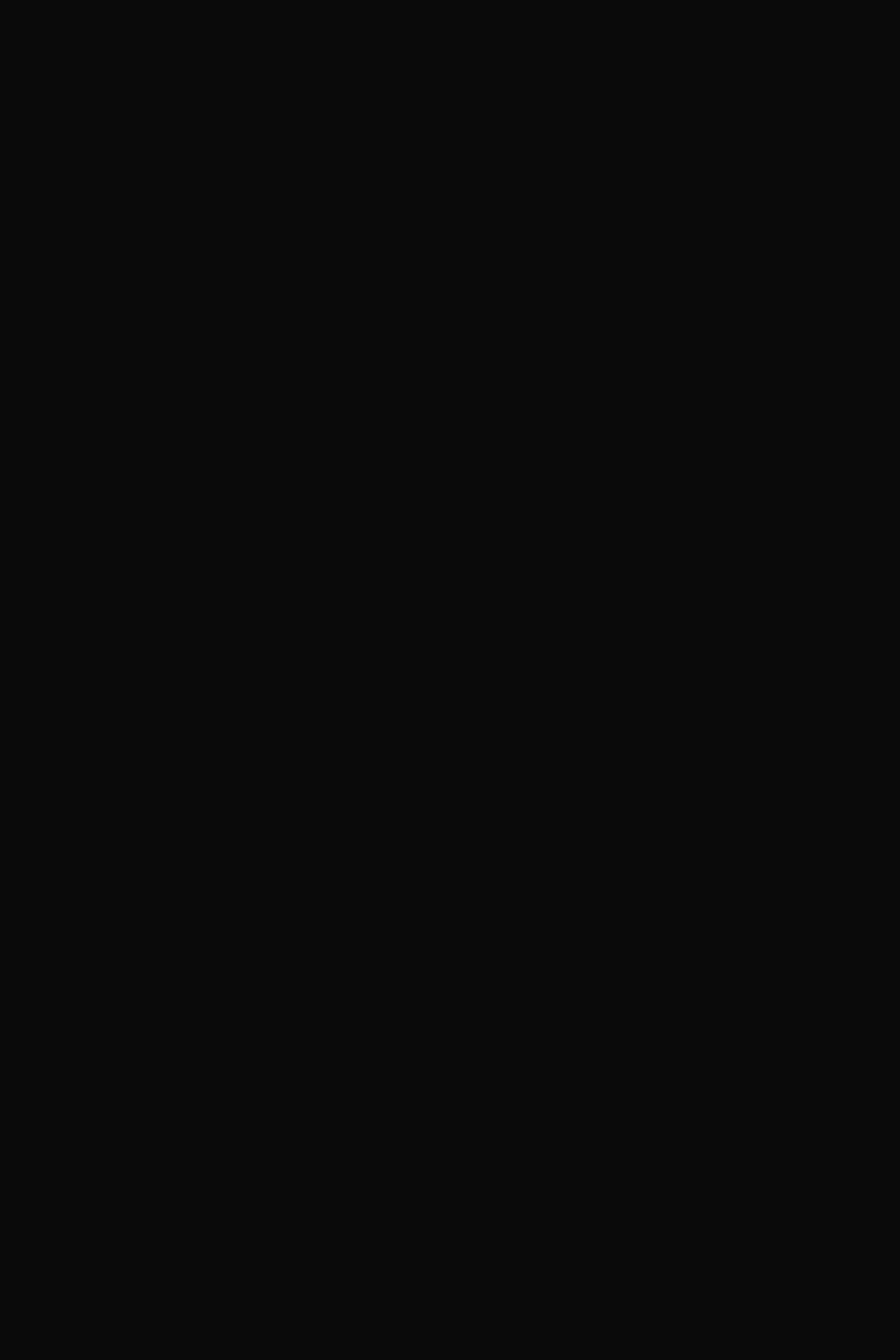
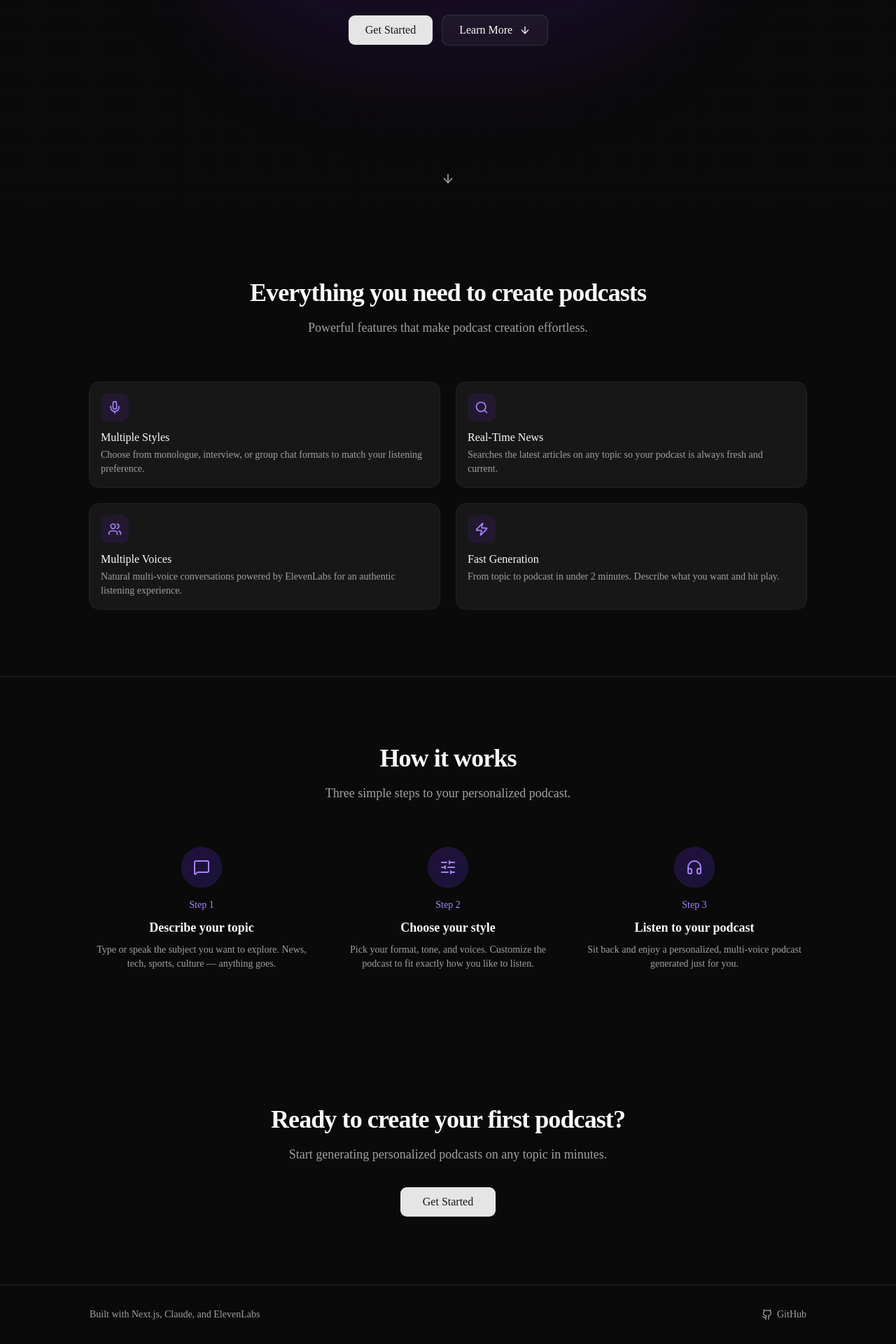
Before and after one commit to KurtLehnardt/pod-faster, a Next.js app: page / in a window 1280 px wide. Shown: the part 498-2418 px from the top of the page at 70% size. Before the commit the page ends 800 px from the top, so only its background shows below. Built offline with nearby package versions, Linux system fonts and the light colour scheme.

Commit message:
feat(t14): marketing landing page with hero, features, how-it-works sections
Co-Authored-By: Claude Opus 4.6 <noreply@anthropic.com>

```diff
--- a/src/app/globals.css
+++ b/src/app/globals.css
@@ -124,6 +124,6 @@
     @apply bg-background text-foreground;
   }
   html {
-    @apply font-sans;
+    @apply scroll-smooth font-sans;
   }
 }
--- a/src/app/page.tsx
+++ b/src/app/page.tsx
@@ -1,7 +1,243 @@
+import Link from "next/link";
+import {
+  Card,
+  CardHeader,
+  CardTitle,
+  CardDescription,
+  CardContent,
+} from "@/components/ui/card";
+import { buttonVariants } from "@/components/ui/button";
+import { cn } from "@/lib/utils/index";
+import {
+  Mic,
+  Search,
+  Users,
+  Zap,
+  MessageSquare,
+  SlidersHorizontal,
+  Headphones,
+  Github,
+  ArrowDown,
+} from "lucide-react";
+
+const features = [
+  {
+    icon: Mic,
+    title: "Multiple Styles",
+    description:
+      "Choose from monologue, interview, or group chat formats to match your listening preference.",
+  },
+  {
+    icon: Search,
+    title: "Real-Time News",
+    description:
+      "Searches the latest articles on any topic so your podcast is always fresh and current.",
+  },
+  {
+    icon: Users,
+    title: "Multiple Voices",
+    description:
+      "Natural multi-voice conversations powered by ElevenLabs for an authentic listening experience.",
+  },
+  {
+    icon: Zap,
+    title: "Fast Generation",
+    description:
+      "From topic to podcast in under 2 minutes. Describe what you want and hit play.",
+  },
+];
+
+const steps = [
+  {
+    number: 1,
+    icon: MessageSquare,
+    title: "Describe your topic",
+    description:
+      "Type or speak the subject you want to explore. News, tech, sports, culture — anything goes.",
+  },
+  {
+    number: 2,
+    icon: SlidersHorizontal,
+    title: "Choose your style",
+    description:
+      "Pick your format, tone, and voices. Customize the podcast to fit exactly how you like to listen.",
+  },
+  {
+    number: 3,
+    icon: Headphones,
+    title: "Listen to your podcast",
+    description:
+      "Sit back and enjoy a personalized, multi-voice podcast generated just for you.",
+  },
+];
+
 export default function Home() {
   return (
-    <div className="flex min-h-screen items-center justify-center">
-      <h1 className="text-4xl font-bold">pod-faster</h1>
+    <div className="flex min-h-screen flex-col">
+      {/* Hero Section */}
+      <section className="relative flex min-h-screen flex-col items-center justify-center overflow-hidden px-4 text-center">
+        {/* Gradient background */}
+        <div className="pointer-events-none absolute inset-0 bg-gradient-to-b from-violet-950/40 via-background to-background" />
+        <div className="pointer-events-none absolute top-0 left-1/2 h-[600px] w-[800px] -translate-x-1/2 rounded-full bg-violet-600/10 blur-3xl" />
+
+        <div className="relative z-10 flex max-w-3xl flex-col items-center gap-6">
+          <div className="inline-flex items-center gap-2 rounded-full border border-border bg-muted/50 px-4 py-1.5 text-sm text-muted-foreground">
+            <Zap className="size-3.5" />
+            AI-Powered Podcast Generation
+          </div>
+
+          <h1 className="text-4xl font-bold tracking-tight sm:text-5xl md:text-6xl">
+            Turn Any News Topic Into a{" "}
+            <span className="bg-gradient-to-r from-violet-400 to-indigo-400 bg-clip-text text-transparent">
+              Podcast in Minutes
+            </span>
+          </h1>
+
+          <p className="max-w-xl text-lg text-muted-foreground sm:text-xl">
+            AI-powered podcast generation. Describe what you want to hear, and
+            we'll create a multi-voice podcast with the latest news.
+          </p>
+
+          <div className="flex flex-col gap-3 sm:flex-row">
+            <Link
+              href="/signup"
+              className={cn(
+                buttonVariants({ size: "lg" }),
+                "h-11 px-6 text-base"
+              )}
+            >
+              Get Started
+            </Link>
+            <a
+              href="#features"
+              className={cn(
+                buttonVariants({ variant: "outline", size: "lg" }),
+                "h-11 px-6 text-base"
+              )}
+            >
+              Learn More
+              <ArrowDown className="ml-1 size-4" />
+            </a>
+          </div>
+        </div>
+
+        {/* Scroll indicator */}
+        <div className="absolute bottom-8 left-1/2 -translate-x-1/2">
+          <a
+            href="#features"
+            className="text-muted-foreground transition-colors hover:text-foreground"
+            aria-label="Scroll to features"
+          >
+            <ArrowDown className="size-5 animate-bounce" />
+          </a>
+        </div>
+      </section>
+
+      {/* Features Section */}
+      <section
+        id="features"
+        className="scroll-mt-16 px-4 py-24 sm:px-6 lg:px-8"
+      >
+        <div className="mx-auto max-w-5xl">
+          <div className="mb-16 text-center">
+            <h2 className="text-3xl font-bold tracking-tight sm:text-4xl">
+              Everything you need to create podcasts
+            </h2>
+            <p className="mt-4 text-lg text-muted-foreground">
+              Powerful features that make podcast creation effortless.
+            </p>
+          </div>
+
+          <div className="grid gap-6 sm:grid-cols-2">
+            {features.map((feature) => (
+              <Card key={feature.title} className="border-0">
+                <CardHeader>
+                  <div className="mb-2 flex size-10 items-center justify-center rounded-lg bg-violet-600/10">
+                    <feature.icon className="size-5 text-violet-400" />
+                  </div>
+                  <CardTitle>{feature.title}</CardTitle>
+                  <CardDescription>{feature.description}</CardDescription>
+                </CardHeader>
+              </Card>
+            ))}
+          </div>
+        </div>
+      </section>
+
+      {/* How It Works Section */}
+      <section
+        id="how-it-works"
+        className="scroll-mt-16 border-t border-border px-4 py-24 sm:px-6 lg:px-8"
+      >
+        <div className="mx-auto max-w-5xl">
+          <div className="mb-16 text-center">
+            <h2 className="text-3xl font-bold tracking-tight sm:text-4xl">
+              How it works
+            </h2>
+            <p className="mt-4 text-lg text-muted-foreground">
+              Three simple steps to your personalized podcast.
+            </p>
+          </div>
+
+          <div className="grid gap-8 sm:grid-cols-3">
+            {steps.map((step) => (
+              <div key={step.number} className="flex flex-col items-center text-center">
+                <div className="mb-4 flex size-14 items-center justify-center rounded-full bg-gradient-to-br from-violet-600/20 to-indigo-600/20 ring-1 ring-violet-500/20">
+                  <step.icon className="size-6 text-violet-400" />
+                </div>
+                <div className="mb-2 text-sm font-medium text-violet-400">
+                  Step {step.number}
+                </div>
+                <h3 className="mb-2 text-lg font-semibold">{step.title}</h3>
+                <p className="text-sm text-muted-foreground">
+                  {step.description}
+                </p>
+              </div>
+            ))}
+          </div>
+        </div>
+      </section>
+
+      {/* CTA Section */}
+      <section className="px-4 py-24 sm:px-6 lg:px-8">
+        <div className="mx-auto max-w-2xl text-center">
+          <h2 className="text-3xl font-bold tracking-tight sm:text-4xl">
+            Ready to create your first podcast?
+          </h2>
+          <p className="mt-4 text-lg text-muted-foreground">
+            Start generating personalized podcasts on any topic in minutes.
+          </p>
+          <div className="mt-8">
+            <Link
+              href="/signup"
+              className={cn(
+                buttonVariants({ size: "lg" }),
+                "h-11 px-8 text-base"
+              )}
+            >
+              Get Started
+            </Link>
+          </div>
+        </div>
+      </section>
+
+      {/* Footer */}
+      <footer className="border-t border-border px-4 py-8 sm:px-6 lg:px-8">
+        <div className="mx-auto flex max-w-5xl flex-col items-center gap-4 sm:flex-row sm:justify-between">
+          <p className="text-sm text-muted-foreground">
+            Built with Next.js, Claude, and ElevenLabs
+          </p>
+          <a
+            href="https://github.com/krleh/pod-faster"
+            target="_blank"
+            rel="noopener noreferrer"
+            className="inline-flex items-center gap-1.5 text-sm text-muted-foreground transition-colors hover:text-foreground"
+          >
+            <Github className="size-4" />
+            GitHub
+          </a>
+        </div>
+      </footer>
     </div>
   );
 }
```
